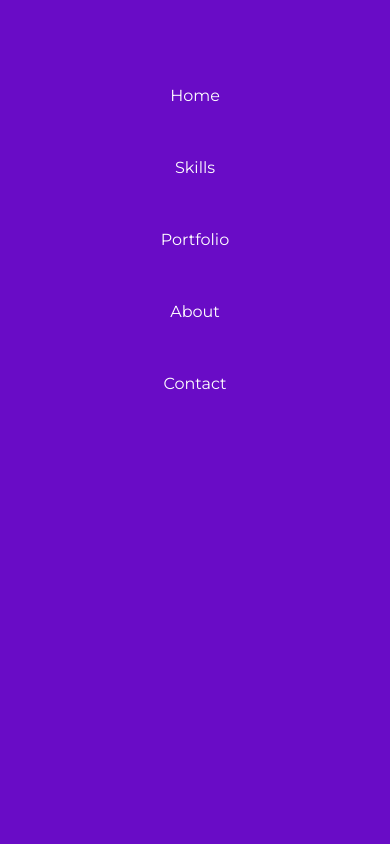
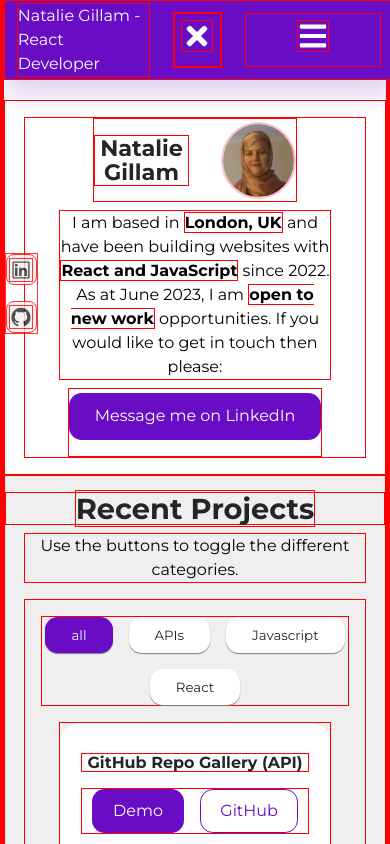
Before and after one commit to Nadia982/portfolio-2023-06-01, a React (Create React App) app: page / in a window 390 px wide. Shown: the top 844 px of the page. Built offline with nearby package versions, Linux system fonts and the light colour scheme; the HTML template or start-up script is replaced by a standard one.

Commit message:
added further styling for menu on small screens

```diff
--- a/src/sections/navbar/Navbar.css
+++ b/src/sections/navbar/Navbar.css
@@ -1,76 +1,72 @@
-.nav-btn {
-    font-size: 2rem;
-    background-color: var(--color-primary);
-    color: var(--color-white);
-    cursor: pointer;
-    padding: 0.2em;
-    visibility: hidden;
-    opacity: 0;
-}
-
-nav {
-    width: 100vw;
-    height: 5rem;
-    display: grid;
-    place-items: center;
-    background: var(--color-primary);
-    position: fixed;
-    top: 0;
-    left: 0;
-    z-index: 9;
-    box-shadow: 0 1rem 1.5rem hsla(var(--primary-hue), 68%, 42%, 20%);
-    transition: var(--transition);
+* {
+  border: 1px solid red;
 }
 
 .nav__container {
-    display: flex;
-    justify-content: space-between;
-    align-items: center;
+  width: 100vw;
+  max-width: 100vw;
+  height: 5rem;
+  display: flex;
+  align-items: center;
+  justify-content: space-around;
+  background: var(--color-primary);
+  position: fixed;
+  top: 0;
+  z-index: 9;
+  box-shadow: 0 1rem 1.5rem hsla(var(--primary-hue), 68%, 42%, 20%);
+  transition: var(--transition);
 }
 
 .nav__logo {
-    width: 8.3rem;
+  width: 8.3rem;
+}
+
+.nav-btn {
+  font-size: 2rem;
+  background-color: var(--color-primary);
+  color: var(--color-white);
+  cursor: pointer;
+  padding: 0.2em;
+  /* visibility: hidden; */
+  /* opacity: 0; */
+}
+
+.nav-close-btn {
+  display: none;
+}
+
+.nav-open-btn {
+  width: 8.5rem;
 }
 
 .nav__menu {
-    display: flex;
+  height: 5rem;
+  display: flex;
+  align-items: center;
+  justify-content: center;
 }
 
-.nav__menu li a{
-    padding: 2em;
+.nav__menu li a {
+  padding: 2em;
 }
 
-.nav__menu li a:hover{
-    text-decoration: underline;
-    text-underline-offset: 0.5rem;
-}
-
-#accessibility__options{
-    background: transparent;
-    color: white;
-    font-size: 1.2rem;
-    cursor: pointer;
-    max-width: 7rem;
-    min-width: 1rem;
-    text-align: center;
-    margin-right: 0;
-}
-
-#accessibility__options p {
-    font-size: 1rem;
-    font-family: Montserrat, sans-serif;
+.nav__menu li a:hover {
+  text-decoration: underline;
+  text-underline-offset: 0.5rem;
 }
 
 /* Hide nav menu on tablets and phones */
 @media screen and (max-width: 960px) {
-    .nav-btn {
-        visibility: visible;
-        opacity: 1;
-    }
+  .nav-btn {
+    visibility: visible;
+    display: block;
+    opacity: 1;
+    z-index: 9;
+  }
 
-   .nav__menu {
+  .nav__menu {
     position: fixed;
-    top: 0;
+    top: -100vh;
     right: 0;
     height: 100%;
     width: 100%;
@@ -79,14 +75,36 @@ nav {
     justify-content: flex-start;
     padding-top: 10vh;
     background-color: var(--color-primary);
-    gap: 3rem;
     flex-direction: column;
     transition: var(--transition);
+
+  }
+
+  .responsive_nav .nav__menu{
+    transform: translateY(100vh);
+  }
+
+  .nav__menu a {
+    padding: 1rem;
+    width: 100vw;
+    display: block;
+    text-align: center;
+  }
+
 }
 
-.nav__menu a {
-    padding: 1rem;
+#accessibility__options {
+  background: transparent;
+  color: white;
+  font-size: 1.2rem;
+  cursor: pointer;
+  max-width: 7rem;
+  min-width: 1rem;
+  text-align: center;
+  margin-right: 0;
 }
 
-
+#accessibility__options p {
+  font-size: 1rem;
+  font-family: Montserrat, sans-serif;
 }
--- a/src/sections/navbar/Navbar.jsx
+++ b/src/sections/navbar/Navbar.jsx
@@ -12,11 +12,13 @@ const Navbar = () => {
   };
 
   return (
-    <nav ref={navRef} id="navbar">
       <div className="container nav__container">
+
         <a href="index.html" className="nav__logo">
           Natalie Gillam - React Developer
         </a>
+
+        <nav ref={navRef} >
         <ul className="nav__menu">
           {data.map((item) => (
             <li key={item.id}>
@@ -27,12 +29,14 @@ const Navbar = () => {
         <button className="nav-btn nav-close-btn" onClick={showNavbar}>
           <FaTimes />
         </button>
-        <button className="nav-btn" onClick={showNavbar}>
+        </nav>
+
+        <button className="nav-btn nav-open-btn" onClick={showNavbar}>
           <FaBars />
         </button>
         {/* <button id="accessibility__options"><IoAccessibility/><p>Accessibility options</p> </button> */}
-      </div>
-    </nav>
+
+    </div>
   );
 };
 
```
